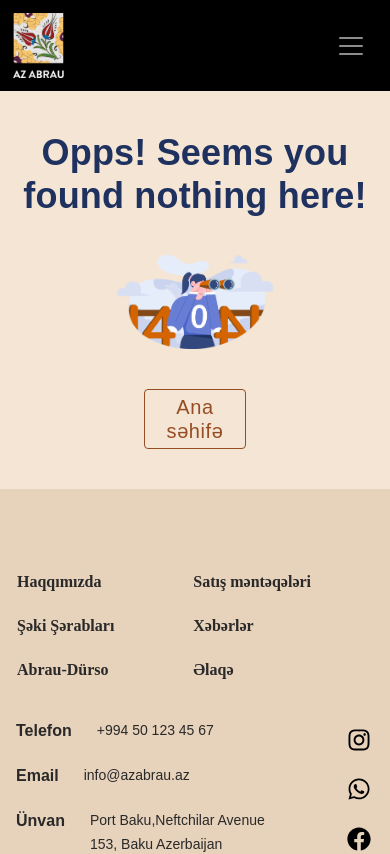
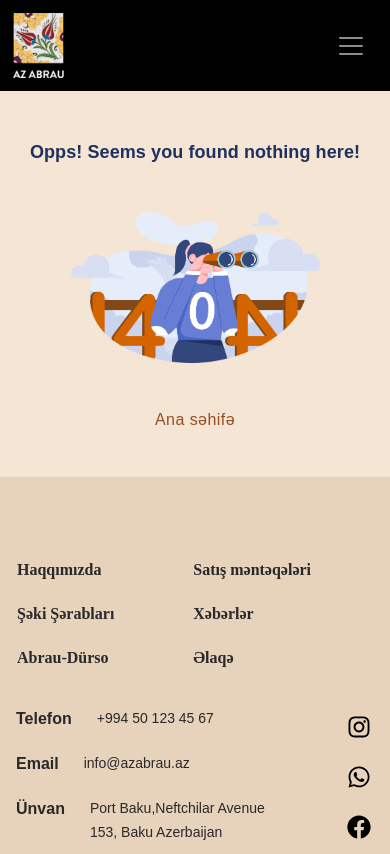
Before and after one commit to namiqmamedov/Abrau-React, a React (Vite) app: page /news/01 in a window 390 px wide. Shown: the top 854 px of the page. Built offline with nearby package versions, Linux system fonts and the light colour scheme.

Commit message:
Updated error page in responsive

```diff
--- a/src/styles/error.css
+++ b/src/styles/error.css
@@ -31,9 +31,11 @@
     font-size: 20px;
     line-height: 24px;
     text-align: center;
+    border: none !important;
     color: #974D24;
     border: 1px solid #974D24;
     text-transform: none;
+    transition: .5s ease-in-out;
 }
 
 .error-index .back-home{
@@ -41,3 +43,80 @@
     padding-bottom: 40px;
     text-align: center;
 }
+
+.error-index button:hover{
+    background: #974D24;
+    color: white;
+}
+
+@media screen and (max-width: 576px)
+{
+    .error-index h1{
+        font-size: 18px;
+    }
+    .error-index img{
+        width: 70%;
+        max-width: 100%;
+    }
+    .error-index button{
+        width: 50%;
+        font-size: 1rem;
+    }
+}
+
+@media screen and (min-width: 576px) and (max-width: 768px)
+{
+    .error-index h1{
+        font-size: 20px;
+    }
+    .error-index img{
+        width: 80%;
+    }
+    .error-index button{
+        width: 50%;
+        font-size: 1rem;
+    }
+}
+
+@media screen and (min-width: 768px) and (max-width: 992px)
+{
+    .error-index h1{
+        font-size: 24px;
+    }
+    .error-index img{
+        width: 60%;
+    }
+    .error-index button{
+        width: 30%;
+        font-size: 1rem;
+    }
+}
+
+@media screen and (min-width: 992px) and (max-width: 1200px)
+{
+    .error-index h1{
+        font-size: 26px;
+    }
+    .error-index img{
+        width: 70%;
+    }
+    .error-index button{
+        width: 30%;
+        font-size: 1rem;
+    }
+}
+
+
+@media screen and (min-width: 1200px)
+{
+    .error-index h1{
+        font-size: 26px;
+    }
+    .error-index img{
+        width: 60%;
+    }
+    .error-index button{
+        width: 30%;
+        font-size: 1rem;
+    }
+}
```
